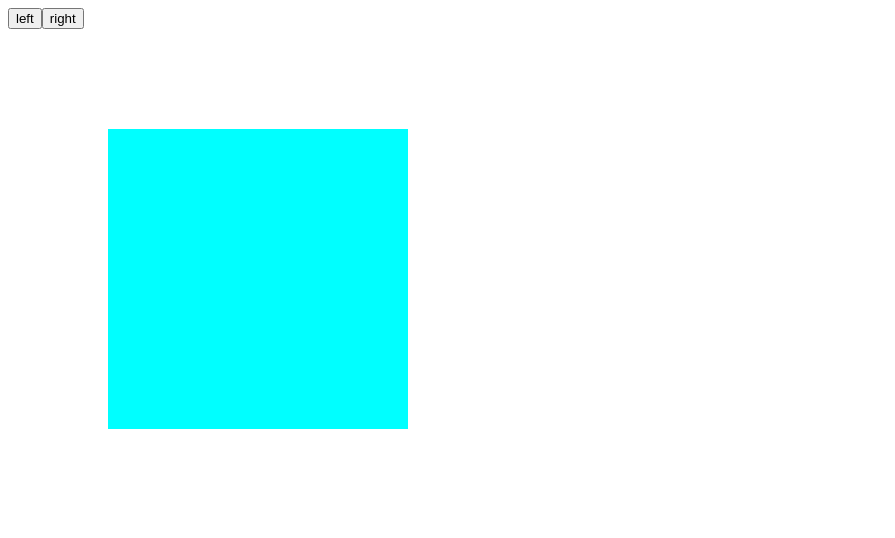
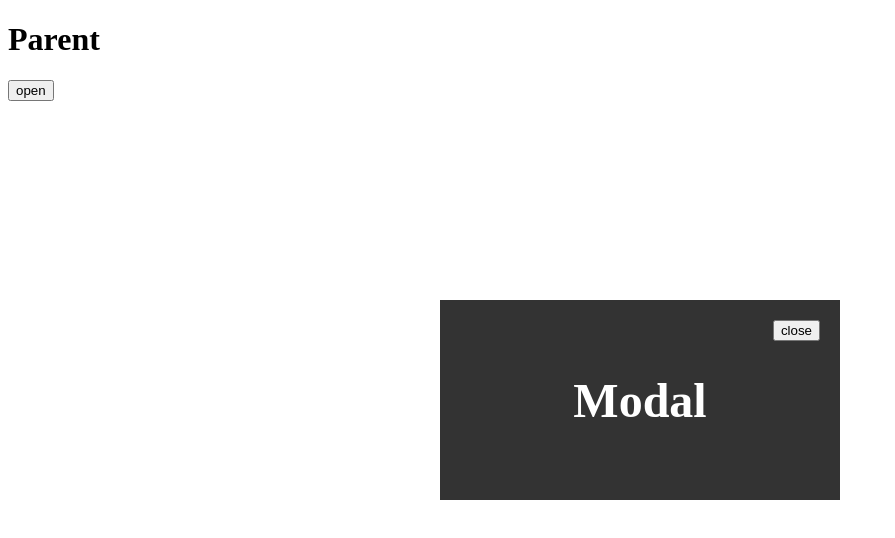
Before and after one commit to seohyon-cho/1120_react, a React (Create React App) app: page / in a window 1280 px wide. Shown: the top 538 px of the page, without its empty margins (0-895 px from the left). Built offline with nearby package versions, Linux system fonts and the light colour scheme.

Commit message:
기본 모달 컴포넌트 스타일링

```diff
--- a/src/App.jsx
+++ b/src/App.jsx
@@ -1,21 +1,12 @@
-import { useState } from 'react';
-import './App.scss';
-
-/*
-	state 관련 주의 사항
-	1. state 값 변경 시, 해당 값은 무조건 다음 렌더링 사이클에 반영됨.
-	2. (1)의 특성에 기인해서, 특정 숫자값을 증감시킬 때에는 후위증감연산자를 사용하면 안 됨.
-*/
+import Modal from './modal/Modal';
 
 export default function App() {
-	console.log('render');
-	const [Index, setIndex] = useState(0);
-
 	return (
 		<>
-			<button onClick={() => setIndex(Index - 1)}>left</button>
-			<button onClick={() => setIndex(Index + 1)}>right</button>
-			<div className='box' style={{ transform: `rotate(${45 * Index}deg)` }}></div>
+			<h1>Parent</h1>
+			<button>open</button>
+
+			<Modal />
 		</>
 	);
 }
--- a/src/App.scss
+++ /dev/null
@@ -1,7 +0,0 @@
-.box {
-	width: 300px;
-	height: 300px;
-	background: aqua;
-	margin: 100px;
-	transition: transform 0.3s;
-}
--- /dev/null
+++ b/src/modal/Modal.jsx
@@ -0,0 +1,10 @@
+import './Modal.scss';
+
+export default function Modal() {
+	return (
+		<aside className='Modal'>
+			<h1>Modal</h1>
+			<button>close</button>
+		</aside>
+	);
+}
--- /dev/null
+++ b/src/modal/Modal.scss
@@ -0,0 +1,21 @@
+.Modal {
+	width: 400px;
+	height: 200px;
+	background-color: #333;
+	display: flex;
+	justify-content: center;
+	align-items: center;
+	font-size: 2rem;
+	color: white;
+	position: absolute;
+	top: 50%;
+	left: 50%;
+	margin-top: -100px;
+	margin-left: -200px;
+
+	button {
+		position: absolute;
+		top: 20px;
+		right: 20px;
+	}
+}
```
